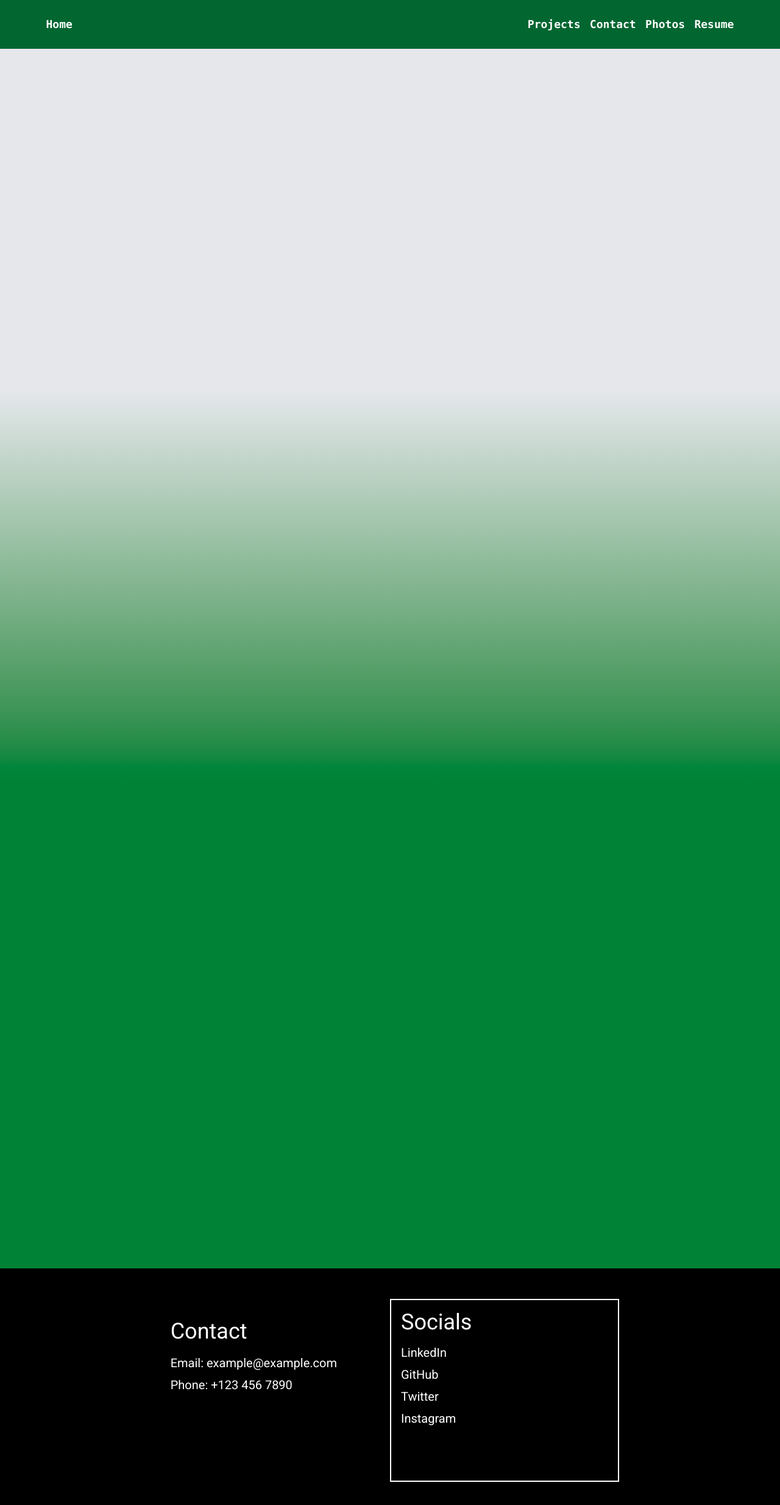
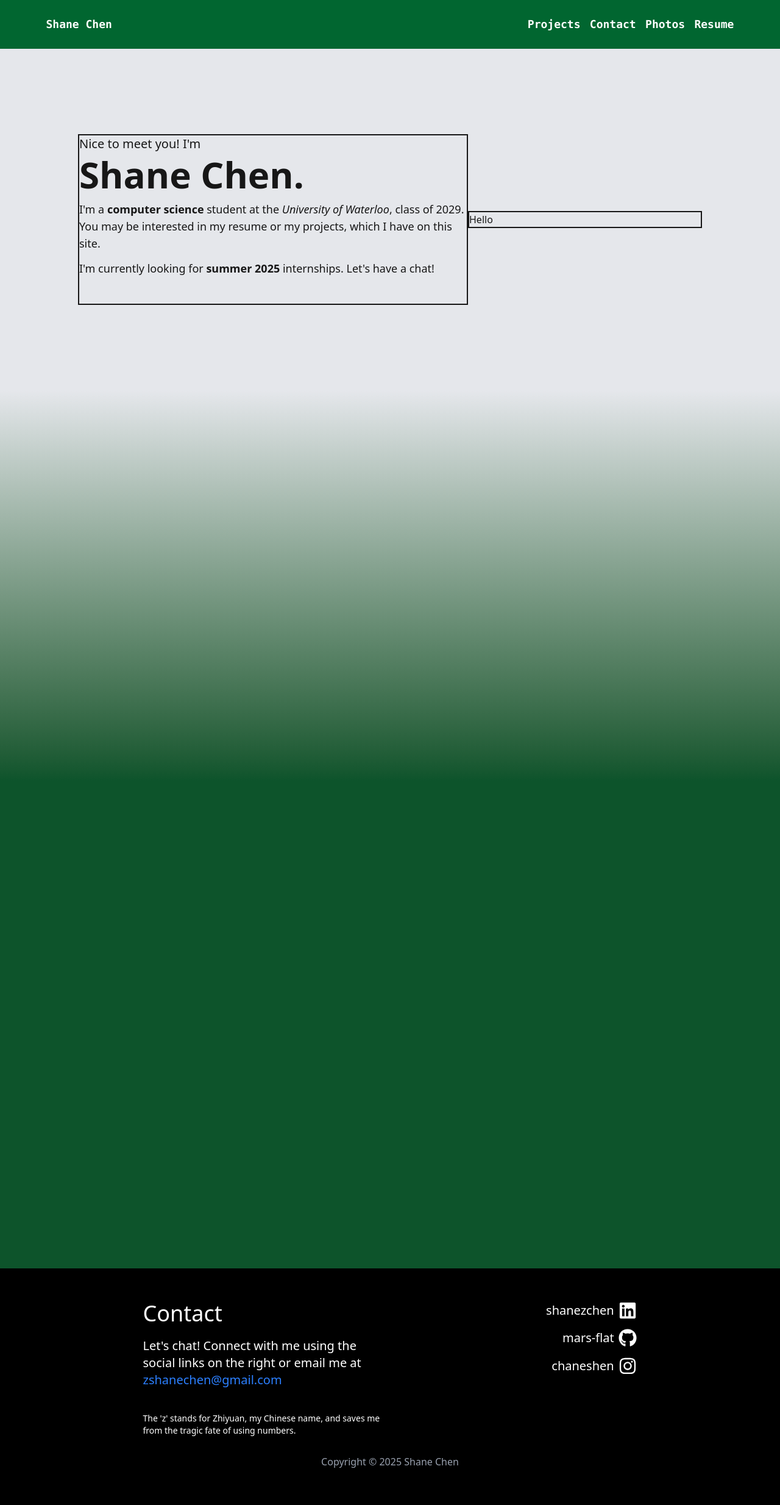
Before and after one commit to mars-flat/shanechen, a Next.js app: page / in a window 1280 px wide. Shown: the top 2468 px of the page at 61% size. Built offline with nearby package versions, Linux system fonts and the light colour scheme.

Commit message:
finish footer

```diff
--- /dev/null
+++ b/app/components/copyright.tsx
@@ -0,0 +1,13 @@
+'use client'
+
+import { useState } from "react";
+
+export default function Copyright() {
+  const [year, setYear] = useState(new Date().getFullYear());
+
+  return (
+    <div className="w-full text-gray-400 text-center">
+      Copyright © {year} Shane Chen
+    </div>
+  );
+}
--- a/app/components/footer.tsx
+++ b/app/components/footer.tsx
@@ -1,32 +1,42 @@
 import Link from "next/link";
+import Copyright from "./copyright";
+import { FaLinkedin, FaGithub, FaInstagram } from "react-icons/fa";
 
 export default function Footer() {
   return (
-    <div className="h-[50vh]">
-      <div className="h-full bg-black text-white p-[1%] flex justify-center items-center">
-        <div className="h-[80%] w-[30%] p-4">
-          <h1 className="text-4xl my-[5%]">Contact</h1>
-          <p className="text-xl mb-2">Email: example@example.com</p>
-          <p className="text-xl">Phone: +123 456 7890</p>
+    <div className="h-[50vh] bg-black p-[2%] flex flex-col items-center">
+      <div className="w-full h-[80%] text-white p-[1%] flex justify-center">
+        <div className="h-[80%] w-[35%] p-4">
+          <h1 className="text-4xl mb-[5%]">Contact</h1>
+          <p className="text-xl mb-[10%]">Let's chat! Connect with me using the social links on the right or email
+            me at <a href="mailto:zshanechen@gmail.com" className="text-blue-500">zshanechen@gmail.com</a></p>
+          <p className="text-sm">The 'z' stands for Zhiyuan, my Chinese name, and saves me from the tragic fate of using numbers.</p>
         </div>
 
-        <div className="h-[80%] w-[30%] border-2 p-4">
-          <h1 className="text-4xl mb-4">Socials</h1>
-          <ul className="text-xl space-y-2">
-            <li>
-              <Link href="https://www.linkedin.com/in/yourprofile">LinkedIn</Link>
-            </li>
-            <li><Link href="https://github.com/yourprofile">GitHub</Link>
-            </li>
-            <li>
-              <Link href="https://twitter.com/yourprofile">Twitter</Link>
-            </li>
-            <li>
-              <Link href="https://www.instagram.com/yourprofile">Instagram</Link>
-            </li>
-          </ul>
+        <div className="h-[60%] w-[35%] p-4 flex text-xl flex-col justify-between items-end">
+          <div className="w-full">
+            <a href="https://www.linkedin.com/in/shanezchen" target="_blank"
+            className="flex justify-end items-center">
+              <span className="mr-[2%]">shanezchen</span><FaLinkedin className="text-white text-3xl" />
+            </a>
+          </div>
+
+          <div className="w-full">
+            <a href="https://www.github.com/mars-flat" target="_blank"
+            className="flex justify-end items-center">
+              <span className="mr-[2%]">mars-flat</span><FaGithub className="text-white text-3xl" />
+            </a>
+          </div>
+
+          <div className="w-full">
+            <a href="https://www.instagram.com/chaneshen" target="_blank"
+            className="flex justify-end items-center">
+              <span className="mr-[2%]">chaneshen</span><FaInstagram className="text-white text-3xl" />
+            </a>
+          </div>
         </div>
       </div>
+      <Copyright />
     </div>
   );
 }
--- a/app/components/header.tsx
+++ b/app/components/header.tsx
@@ -5,7 +5,7 @@ export default function Header() {
     <div className="h-[10vh] sticky top-0">
       <div className="h-full bg-green-800 font-mono text-lg text-white font-bold p-[1%] flex justify-center">
         <div className="w-[90%] h-full flex justify-between items-center">
-          <Link href="/">Home</Link>
+          <Link href="/">Shane Chen</Link>
           <div className="w-[30%]">
             <ul className="flex justify-between">
               <li><Link href="/about">Projects</Link></li>
--- a/app/globals.css
+++ b/app/globals.css
@@ -1,4 +1,3 @@
-@import url("https://fonts.googleapis.com/css2?family=Roboto&display=swap");
 @import "tailwindcss";
 
 :root {
@@ -16,5 +15,5 @@
 body {
   color: var(--foreground);
   background: var(--background);
-  font-family: 'Roboto', Helvetica, sans-serif;
+  font-family: Inter var,ui-sans-serif,system-ui,-apple-system,BlinkMacSystemFont,Segoe UI,Roboto,Helvetica Neue,Arial,Noto Sans,sans-serif,Apple Color Emoji,Segoe UI Emoji,Segoe UI Symbol,Noto Color Emoji;
 }
--- a/app/page.tsx
+++ b/app/page.tsx
@@ -6,9 +6,20 @@ export default function HomePage() {
   return (
     <div>
       <Header />
-      <div className="h-[70vh] bg-gray-200"></div>
-      <div className="h-[80vh] bg-gradient-to-b from-gray-200 to-green-700"></div>
-      <div className="h-[100vh] bg-green-700"></div>
+      <div className="h-[70vh] bg-gray-200 font-inter flex justify-center items-center">
+        <div className="w-[50%] h-[50%] border-2">
+          <p className="text-xl mb-[1%]">Nice to meet you! I'm</p>
+          <p className="text-6xl font-bold mb-[2%]">Shane Chen.</p>
+          <p className="text-lg">I'm a <strong>computer science</strong> student at the <em>University of Waterloo</em>, class of 2029.</p>
+          <p className="text-lg mb-[2%]">You may be interested in my resume or my projects, which I have on this site.</p>
+          <p className="text-lg">I'm currently looking for <strong>summer 2025</strong> internships. Let's have a chat!</p>
+        </div>
+        <div className="w-[30%] border-2">
+          Hello
+        </div>
+      </div>
+      <div className="h-[80vh] bg-gradient-to-b from-gray-200 to-green-900"></div>
+      <div className="h-[100vh] bg-green-900"></div>
       <Footer />
     </div>
   );
--- a/package.json
+++ b/package.json
@@ -12,13 +12,15 @@
     "@tailwindcss/postcss": "^4.0.8",
     "next": "15.1.7",
     "react": "^19.0.0",
-    "react-dom": "^19.0.0"
+    "react-dom": "^19.0.0",
+    "react-icons": "^5.5.0"
   },
   "devDependencies": {
     "@eslint/eslintrc": "^3",
     "@types/node": "^20",
     "@types/react": "^19",
     "@types/react-dom": "^19",
+    "@types/react-icons": "^2.2.7",
     "eslint": "^9",
     "eslint-config-next": "15.1.7",
     "postcss": "^8.5.3",
```
Also changed, not shown: 1 other file (tests, documents, lock files or other folders).
